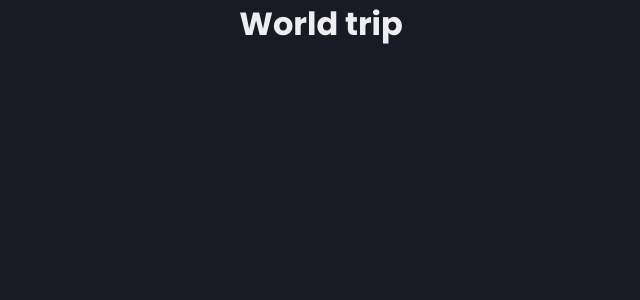
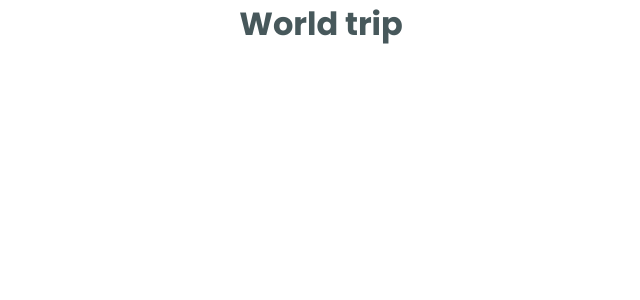
Before and after one commit to felixstenian/worldtrip, a Next.js app: page / in a window 1280 px wide. Shown: the top 300 px of the page, without its empty margins (319-959 px from the left). Built offline with nearby package versions, Linux system fonts and the light colour scheme.

Commit message:
update colors theme

```diff
--- a/styles/theme.ts
+++ b/styles/theme.ts
@@ -2,17 +2,10 @@ import { extendTheme } from '@chakra-ui/react'
 
 export const theme = extendTheme({
   colors: {
-    gray: {
-      '900': '#181B23',
-      '800': '#1F2029',
-      '700': '#353646',
-      '600': '#4B4D63',
-      '500': '#616480',
-      '400': '#797D9A',
-      '300': '#9699B0',
-      '200': '#B3B5C6',
-      '100': '#D1D2DC',
-      '50': '#EEEEF2',
+    text: {
+      'light': '#F5F8FA',
+      'dark': '#47585B'
+
     }
   },
   fonts: {
@@ -22,8 +15,7 @@ export const theme = extendTheme({
   styles: {
     global: {
       body: {
-        bg: 'gray.900',
-        color: 'gray.50'
+        color: 'text.dark'
       }
     }
   }
```
